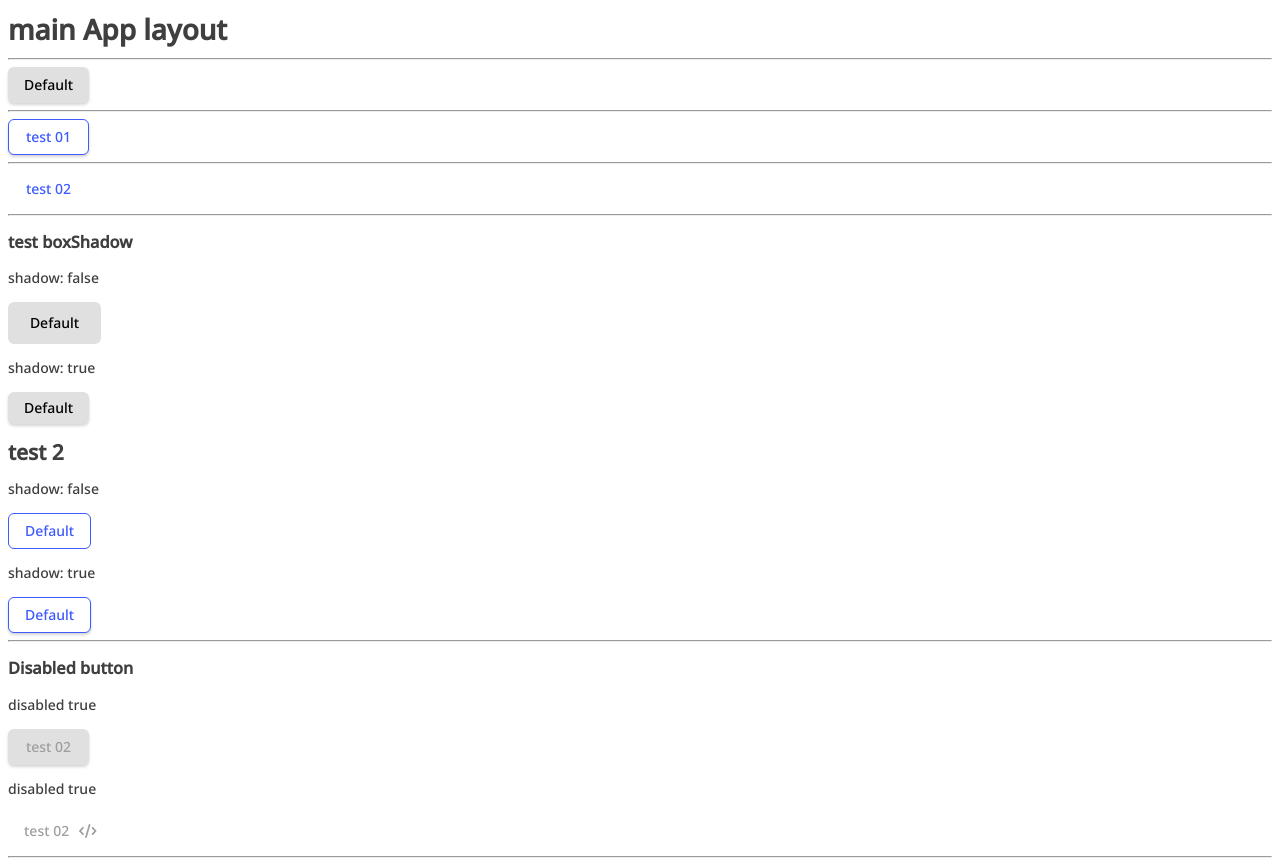
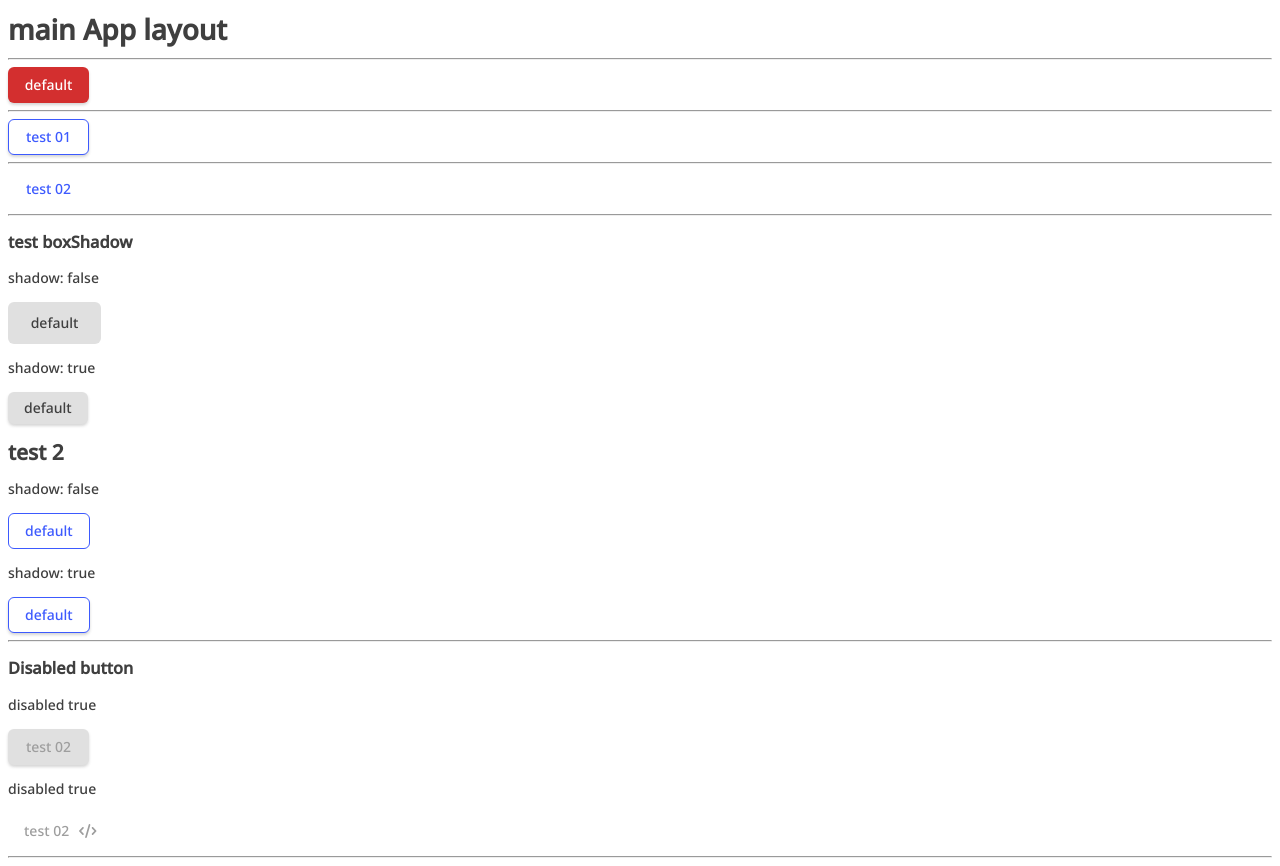
Before and after one commit to BailiMohamedAli/buttons_layout_chl, a React (Create React App) app: page / in a window 1280 px wide. Built offline with nearby package versions, Linux system fonts and the light colour scheme.

Commit message:
all button css functionality that are only part of the challenge are done some more variation could be created but for the sake of time and ops we will ommit fo know

```diff
--- a/src/App.js
+++ b/src/App.js
@@ -6,7 +6,7 @@ function App() {
     <div>
       <h1>main App layout</h1>
       <hr />
-      <ButtonSpe />
+      <ButtonSpe color="danger"/>
       <hr />
       <ButtonSpe text="test 01" variant="outline" />
       <hr />
--- a/src/components/buttons/ButtonSpe.jsx
+++ b/src/components/buttons/ButtonSpe.jsx
@@ -4,16 +4,15 @@ import { FontAwesomeIcon } from '@fortawesome/react-fontawesome'
 import { faCodeBranch, faCodeCommit, faCodeMerge, faCode, faCodeCompare } from '@fortawesome/free-solid-svg-icons'
 
 
-const ButtonSpe = ({text, variant, disableShadow, disabled, startIcon, endIcon, size}) => {
-  //null conditions gard clauses
-  if(!text) text = "Default";
-  if(!variant) variant = "Default";
-  if(!disableShadow) disableShadow = false;
-  if(!disabled) disabled = false;
-  if(!startIcon) startIcon = null;
-  if(!endIcon) endIcon = null;
-  if(!size) size = "md";
-
+const ButtonSpe = ({
+  text= "default",
+  color="default",
+  variant= "default",
+  disableShadow = false,
+  disabled= false,
+  startIcon= null,
+  endIcon=null,
+  size= "md"}) => {
   //margin icon setter
   let marginSet = ''
   if(startIcon) marginSet = "start"
@@ -48,7 +47,7 @@ const ButtonSpe = ({text, variant, disableShadow, disabled, startIcon, endIcon,
     <>
       <button
         disabled={disabled}
-        style={styleButton.StyleTwiker(isHovering, variant, disableShadow, disabled, size)}
+        style={styleButton.StyleTwiker(isHovering, color, variant, disableShadow, disabled, size)}
         onMouseEnter={ handleMouseEnter }
         onMouseLeave={ handleMouseLeave }
       >
--- a/src/components/buttons/buttonStyleProp.js
+++ b/src/components/buttons/buttonStyleProp.js
@@ -1,8 +1,31 @@
-
-
-
 //methods
-export const StyleTwiker = (hover, variant, disableShadow, disabled, size) => {
+export const StyleTwiker = (hover, color, variant, disableShadow, disabled, size) => {
+    //color setter
+    let colorSet = null;
+    if(color === "default") {
+        colorSet = {
+            backgroundColor : hover ? "#AEAEAE" : "#E0E0E0",
+            color: "#3F3F3F"
+        }
+    }
+    if(color === "primary") {
+        colorSet = {
+            backgroundColor : hover ? "#0039CB" : "#2962FF",
+            color: "#fff"
+        }
+    }
+    if(color === "secondary") {
+        colorSet = {
+            backgroundColor : hover ? "#1C313A" : "#455A64",
+            color: "#fff"
+        }
+    }
+    if(color === "danger") {
+        colorSet = {
+            backgroundColor : hover ? "#9A0007" : "#D32F2F",
+            color: "#fff"
+        }
+    }
     //font styles segregation
     let fontStyles = {
         fontFamily: "'Noto Sans', sans-serif",
@@ -46,8 +69,8 @@ export const StyleTwiker = (hover, variant, disableShadow, disabled, size) => {
     let  mainStyle = {
         ...fontStyles,
         ...displayStyle,
+        ...colorSet,
         borderRadius: "6px",
-        backgroundColor: hover? "#AEAEAE" :"#E0E0E0",
         padding: "8px 16px",
         border: "none",
         boxShadow: "0px 2px 3px rgba(51, 51, 51, 0.2)"
```
